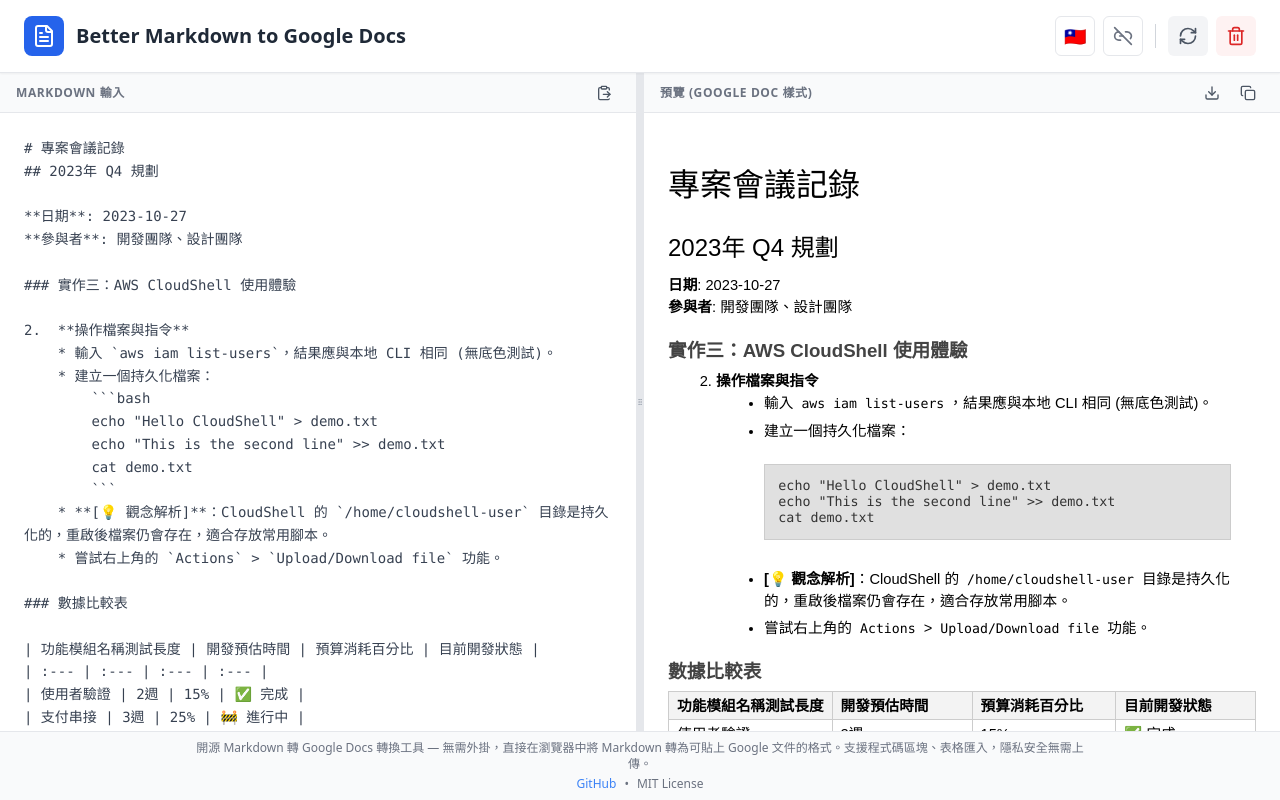
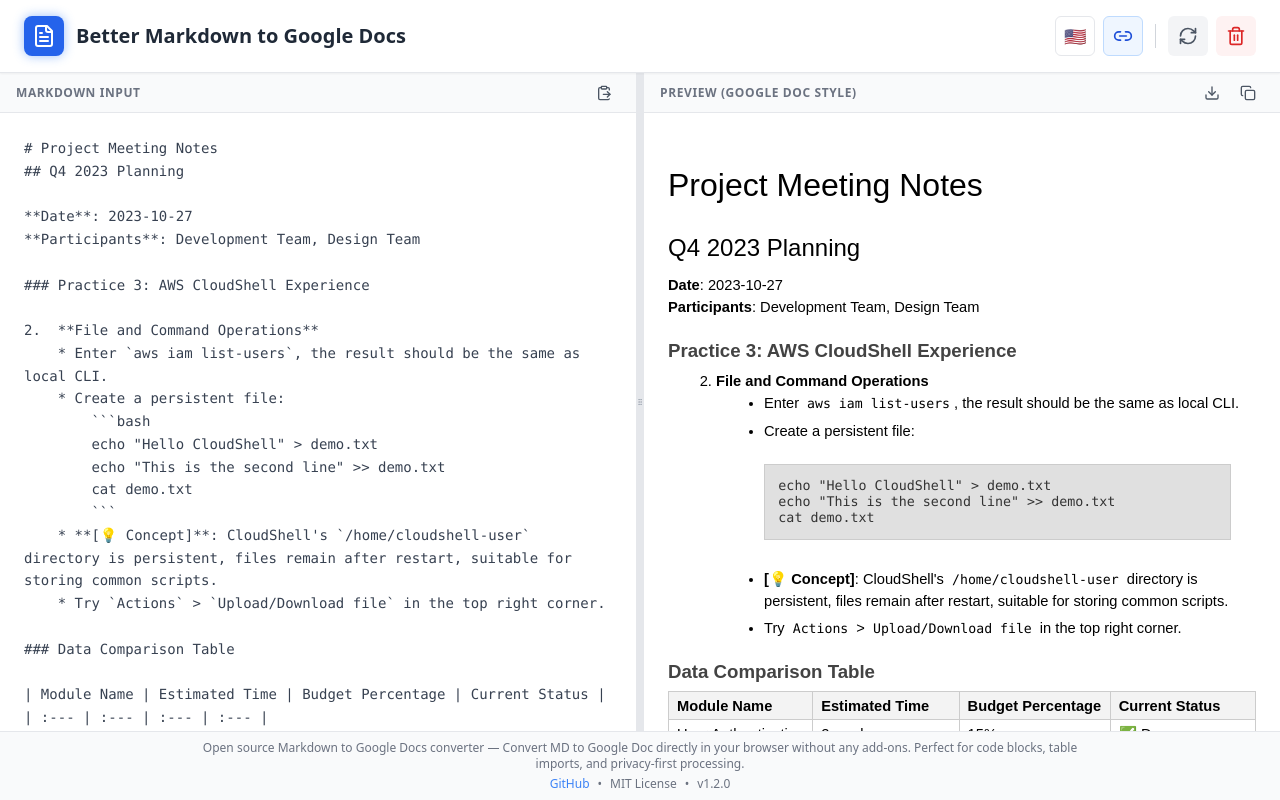
Before and after one commit to jay7895214/better-markdown-to-google-docs, a React (Vite) app: page / in a window 1280 px wide. Built offline with nearby package versions, Linux system fonts and the light colour scheme.

Commit message:
feat(ui): add logo glow effect and version number
- Add pulse glow animation with shine sweep on quick convert button

- Add version number (v1.2.0) to footer

- Change default language from zh-TW to en

- Enable sync scroll by default

```diff
--- a/src/App.jsx
+++ b/src/App.jsx
@@ -29,7 +29,7 @@ const App = () => {
     const [htmlContent, setHtmlContent] = useState('');
     const [showToast, setShowToast] = useState(false);
     const [toastMsg, setToastMsg] = useState('');
-    const [syncScroll, setSyncScroll] = useState(false);
+    const [syncScroll, setSyncScroll] = useState(true);
 
     const previewRef = useRef(null);
     const editorRef = useRef(null);
@@ -246,7 +246,7 @@ const App = () => {
                 <div className="flex items-center gap-3">
                     <button
                         onClick={quickConvert}
-                        className="bg-blue-600 p-2 rounded-lg cursor-pointer transition-transform duration-150 active:scale-75 hover:bg-blue-700"
+                        className="bg-blue-600 p-2 rounded-lg cursor-pointer transition-transform duration-150 active:scale-75 hover:bg-blue-700 logo-glow"
                         title={t('app.quickConvert')}
                     >
                         <FileText className="w-6 h-6 text-white" />
@@ -389,6 +389,8 @@ const App = () => {
                     </a>
                     <span className="mx-2">•</span>
                     <span>MIT License</span>
+                    <span className="mx-2">•</span>
+                    <span>v1.2.0</span>
                 </p>
             </footer>
 
@@ -465,6 +467,31 @@ const App = () => {
         .animate-fade-in-up {
           animation: fade-in-up 0.3s ease-out forwards;
         }
+
+        @keyframes gentle-glow {
+          0%, 100% { box-shadow: 0 0 8px rgba(59, 130, 246, 0.4); }
+          50% { box-shadow: 0 0 18px rgba(59, 130, 246, 0.7); }
+        }
+        .logo-glow {
+          animation: gentle-glow 2.5s ease-in-out infinite;
+          position: relative;
+          overflow: hidden;
+        }
+        .logo-glow::after {
+          content: '';
+          position: absolute;
+          top: 0;
+          left: 0;
+          width: 50%;
+          height: 100%;
+          background: linear-gradient(90deg, transparent, rgba(255,255,255,0.35), transparent);
+          animation: shine 4s ease-in-out infinite;
+        }
+
+        @keyframes shine {
+          0%, 75% { transform: translateX(-150%); }
+          100% { transform: translateX(350%); }
+        }
       `}</style>
         </div>
     );
--- a/src/i18n.js
+++ b/src/i18n.js
@@ -4,10 +4,10 @@ import { initReactI18next } from 'react-i18next';
 import zhTW from './locales/zh-TW.json';
 import en from './locales/en.json';
 
-// Get saved language or default to zh-TW
+// Get saved language or default to en
 const savedLanguage = typeof window !== 'undefined'
-    ? localStorage.getItem('language') || 'zh-TW'
-    : 'zh-TW';
+    ? localStorage.getItem('language') || 'en'
+    : 'en';
 
 i18n
     .use(initReactI18next)
@@ -17,7 +17,7 @@ i18n
             'en': { translation: en }
         },
         lng: savedLanguage,
-        fallbackLng: 'zh-TW',
+        fallbackLng: 'en',
         interpolation: {
             escapeValue: false
         }
```
